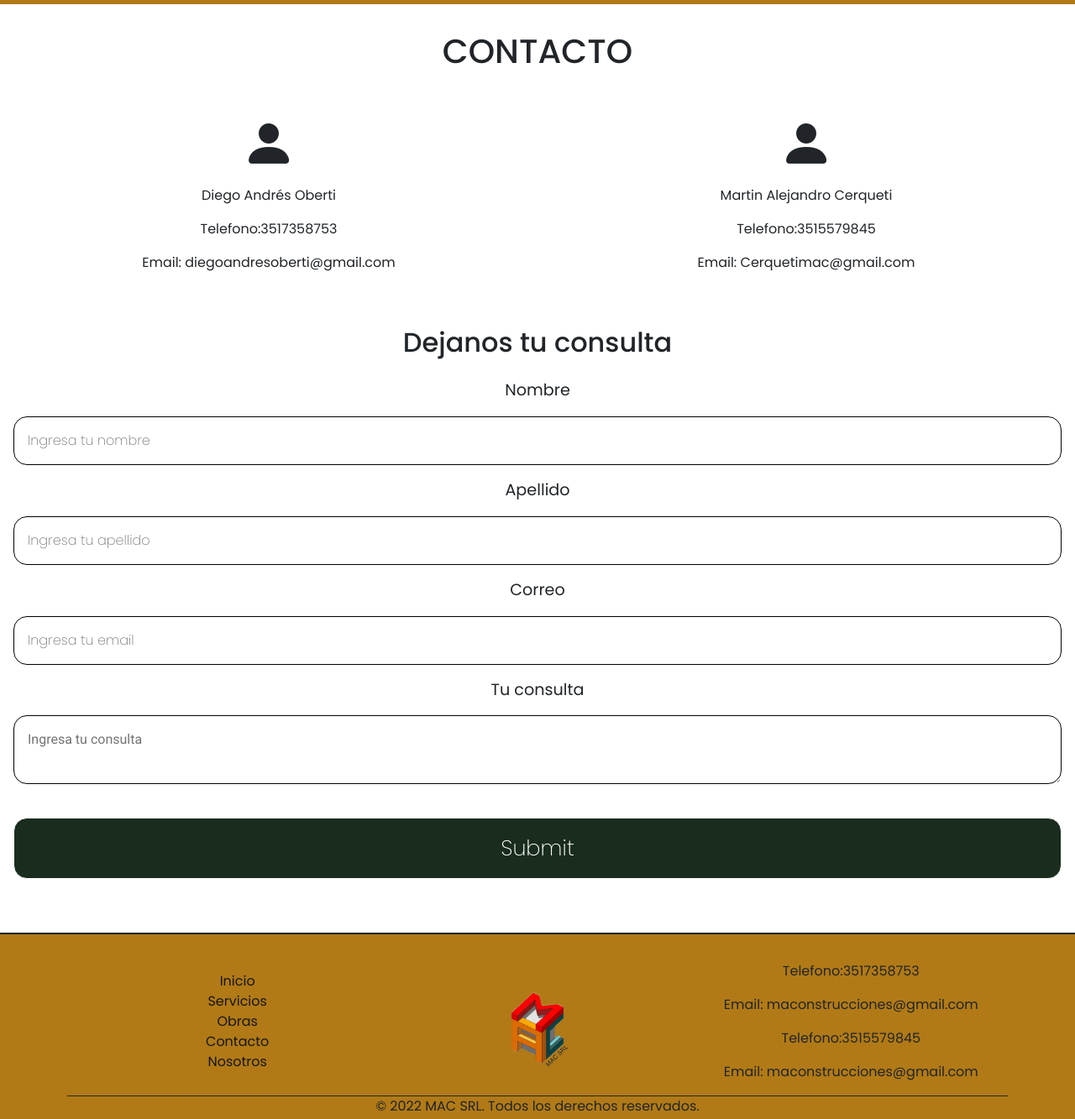
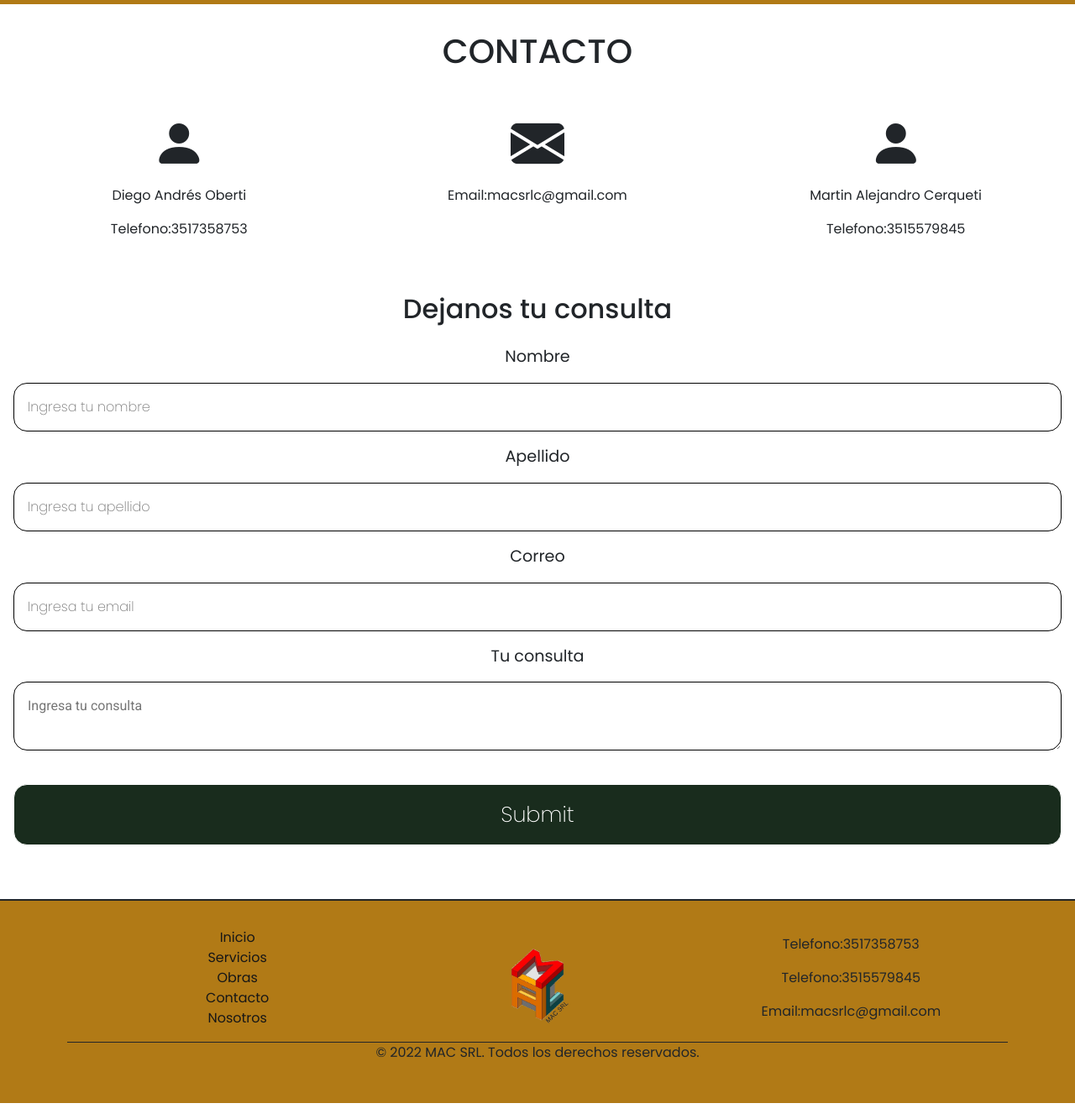
Before and after one commit to FranCaprari/Macsrl, a website: page html/contacto.html in a window 1280 px wide. Shown: the part 94-1427 px from the top of the page at 84% size. Drawn offline with nearby package versions, Linux system fonts and the light colour scheme.

Commit message:
Cambios email, y cambio en el main

```diff
--- a/html/contacto.html
+++ b/html/contacto.html
@@ -70,18 +70,20 @@
             <i class="bi bi-person-fill nosotros__contacto__icon"></i>
             <p class="nosotros__contactos__desc">Diego Andrés Oberti</p>
             <p class="nosotros__contactos__desc">Telefono:3517358753</p>
-            <p>Email: diegoandresoberti@gmail.com</p>
+        </div>
+        <div class="contacto__email">
+            <i class="bi bi-envelope-fill nosotros__contacto__icon"></i>
+            <p>Email:macsrlc@gmail.com</p>
         </div>
         <div class="contacto__contactos2">
             <i class="bi bi-person-fill nosotros__contacto__icon"></i>
             <p class="nosotros__contactos__desc">Martin Alejandro Cerqueti</p>
             <p class="nosotros__contactos__desc">Telefono:3515579845</p>
-            <p>Email: Cerquetimac@gmail.com</p>
         </div>
         <section class="formSection">
             <h2 class="textConsulta">Dejanos tu consulta</h2>
             <div class="contenedor">
-                <form action="https://formsubmit.co/francaprari25@gmail.com" method="POST">
+                <form action="https://formsubmit.co/macsrlc@gmail.com" method="POST">
                     <label for="nombre">Nombre</label>
                     <input type="text" name="nombre" placeholder="Ingresa tu nombre" class="text" required />
                     <label for="apellido">Apellido</label>
@@ -113,9 +115,8 @@
         </div>
         <div class="footer__telefono">
             <p>Telefono:3517358753</p>
-            <p>Email: maconstrucciones@gmail.com</p>
             <p>Telefono:3515579845</p>
-            <p>Email: maconstrucciones@gmail.com</p>
+            <p>Email:macsrlc@gmail.com</p>
         </div>
         <div class="footer__copy">
             <p>© 2022 MAC SRL. Todos los derechos reservados.</p>
--- a/scss/_contacto.scss
+++ b/scss/_contacto.scss
@@ -4,14 +4,17 @@
 }
 .contacto{
     display:grid;
-    grid-template-columns: 1fr 1fr;
-    grid-template-areas: "numero numero2"
-                         "form form";
+    grid-template-columns: 1fr 1fr 1fr;
+    grid-template-areas: "numero email numero2"
+                         "form form form";
     justify-content: center;
     text-align: center;
     row-gap: 3rem;
     &__contactos1{
         grid-area:numero;
+    }
+    &__email{
+        grid-area:email;
     }
     &__contactos2{
         grid-area:numero2;
@@ -90,6 +93,7 @@ form{
         display:grid;
         grid-template-columns: 1fr;
         grid-template-areas: "numero"
+                             "email"
                              "numero2"
                              "form";
         justify-content: center;
@@ -99,6 +103,9 @@ form{
     .contacto__contactos1{
         grid-area:numero;
     }
+    .contacto__email{
+        grid-area:email;
+    }
     .contacto__contactos2{
         grid-area:numero2;
     }
--- a/scss/_main.scss
+++ b/scss/_main.scss
@@ -7,7 +7,7 @@
     justify-content: center;
     flex-direction: column;
     align-items: center;
-    color:red;
+    color:rgb(255, 255, 255);
 }
 .main__logo{
   width: 5rem;
```
Also changed, not shown: html/nosotros.html (+3 -4 lines), html/obras.html (+1 -2 lines), html/servicios.html (+1 -2 lines), index.html (+2 -3 lines), css/style.css.
